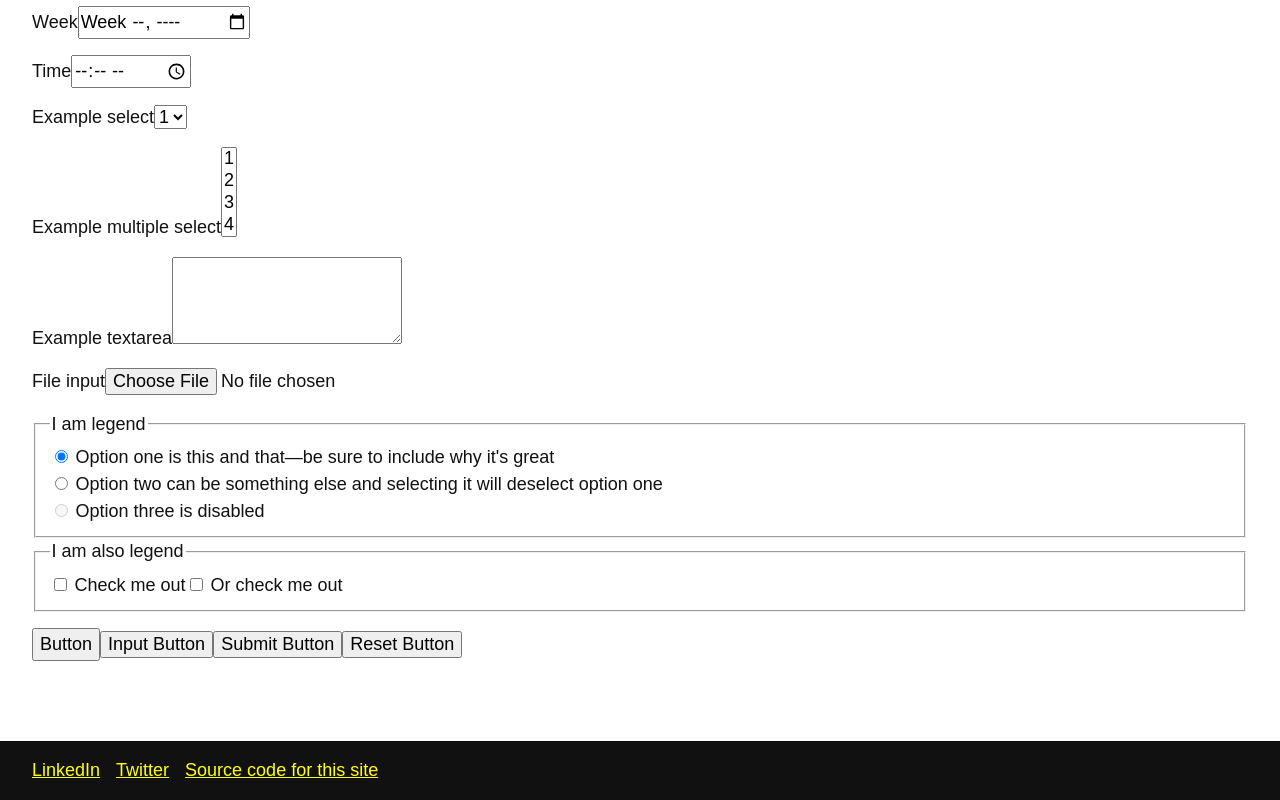
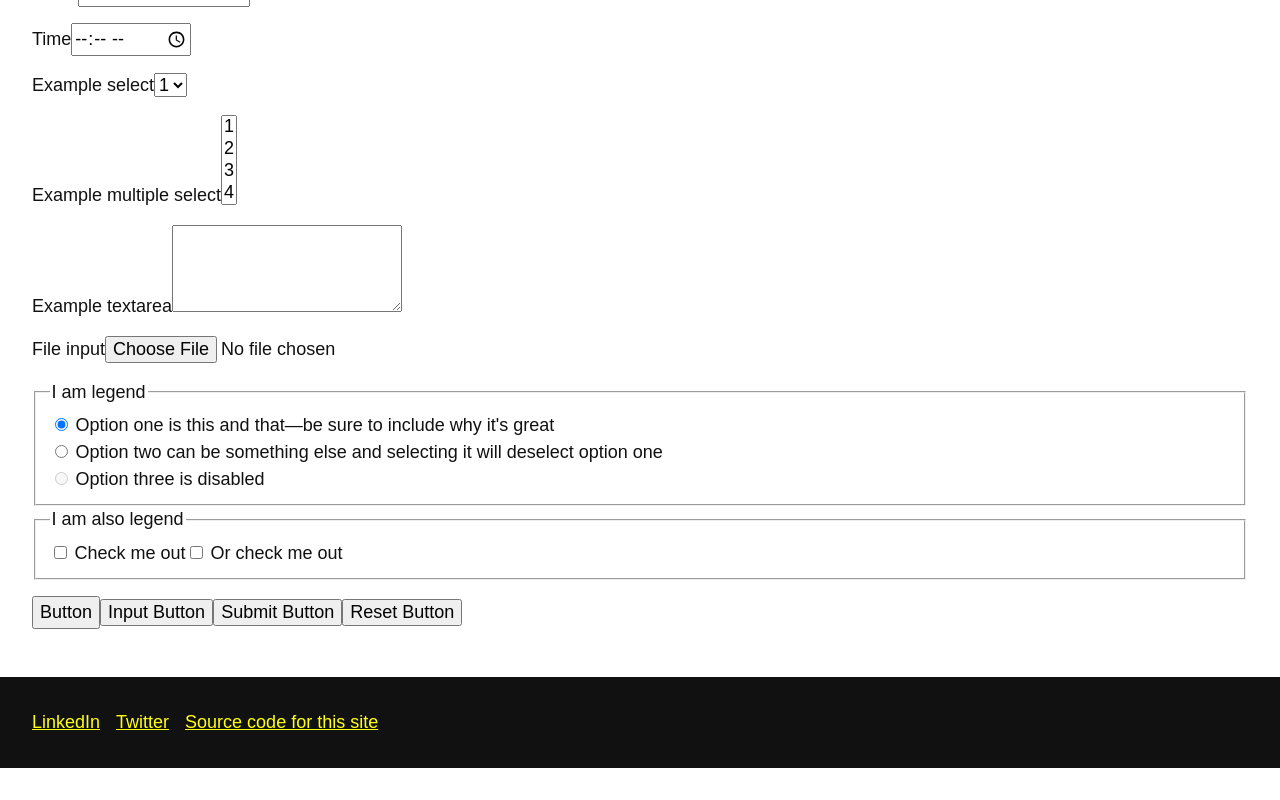
Before and after one commit to jamestalmond/jamestalmond, a Next.js app: page /kitchen-sink in a window 1280 px wide. Shown: the part 3630-4430 px from the top of the page. After the commit the page ends 4398 px from the top, so only its background shows below. Built offline with nearby package versions, Linux system fonts and the light colour scheme.

Commit message:
chore: change gutter padding

```diff
--- a/components/footer/footer.module.scss
+++ b/components/footer/footer.module.scss
@@ -1,12 +1,8 @@
 @import "utilities/variables";
 
 .footer {
-	padding: calc(var(--gutter-padding) * 2) var(--gutter-padding);
+	padding: var(--gutter-padding);
 	background-color: var(--text-color);
-
-	@media (min-width: $mediumBreakpoint) {
-		padding-block: calc(var(--gutter-padding) / 2);
-	}
 
 	> * {
 		color: var(--text-color);
--- a/components/header/header.module.scss
+++ b/components/header/header.module.scss
@@ -1,11 +1,7 @@
 @import "utilities/variables";
 
 .header {
-	padding: calc(var(--gutter-padding) * 2) var(--gutter-padding);
-
-	@media (min-width: $mediumBreakpoint) {
-		padding-block: calc(var(--gutter-padding) / 2);
-	}
+	padding: var(--gutter-padding);
 
 	nav {
 		overflow-x: auto;
--- a/styles/globals.scss
+++ b/styles/globals.scss
@@ -14,7 +14,7 @@
 
 	--text-color: #111;
 
-	--gutter-padding: 0.5rem;
+	--gutter-padding: 1rem;
 
 	@media (min-width: $mediumBreakpoint) {
 		--gutter-padding: 2rem;
@@ -95,7 +95,7 @@ select {
 
 main {
 	flex-grow: 1;
-	padding: calc(var(--gutter-padding) * 2) var(--gutter-padding);
+	padding: var(--gutter-padding);
 }
 
 //
```
